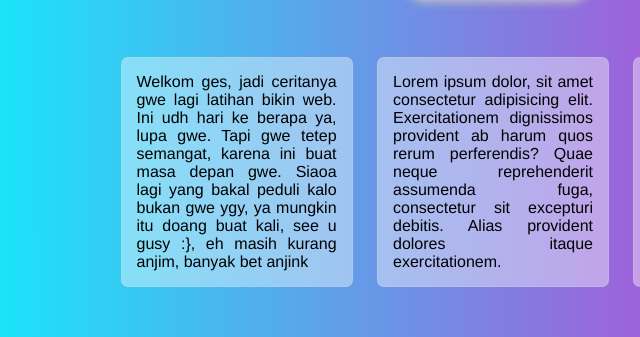
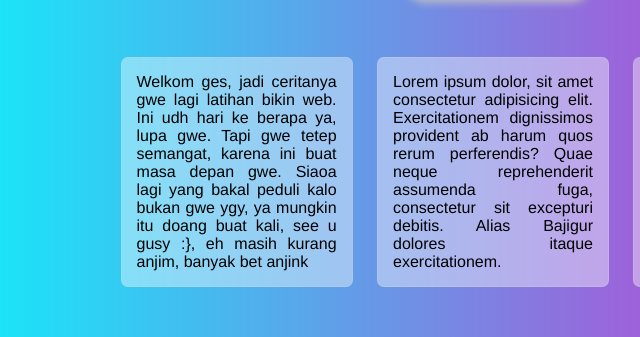
Before and after one commit to Unttldimm/try, a plain HTML site: page porto/index.html in a window 1280 px wide. Shown: the part 277-614 px from the top of the page, 147-787 px from the left. Drawn offline with Linux system fonts and the light colour scheme.

Commit message:
nyoba doang susah amat ajigg

```diff
--- a/porto/index.html
+++ b/porto/index.html
@@ -30,7 +30,7 @@
 
             <p>Welkom ges, jadi ceritanya gwe lagi latihan bikin web. Ini udh hari ke berapa ya, lupa gwe. Tapi gwe tetep semangat, karena ini buat masa depan gwe. Siaoa lagi yang bakal peduli kalo bukan gwe ygy, ya mungkin itu doang buat kali, see u gusy :}, eh masih kurang anjim, banyak bet anjink</p>
 
-            <p>Lorem ipsum dolor, sit amet consectetur adipisicing elit. Exercitationem dignissimos provident ab harum quos rerum perferendis? Quae neque reprehenderit assumenda fuga, consectetur sit excepturi debitis. Alias provident dolores itaque exercitationem.</p>
+            <p>Lorem ipsum dolor, sit amet consectetur adipisicing elit. Exercitationem dignissimos provident ab harum quos rerum perferendis? Quae neque reprehenderit assumenda fuga, consectetur sit excepturi debitis. Alias Bajigur dolores itaque exercitationem.</p>
 
             <p>Lorem ipsum dolor, sit amet consectetur adipisicing elit. Exercitationem dignissimos provident ab harum quos rerum perferendis? Quae neque reprehenderit assumenda fuga, consectetur sit excepturi debitis. Alias provident dolores itaque exercitationem.</p>
         </div>
```
